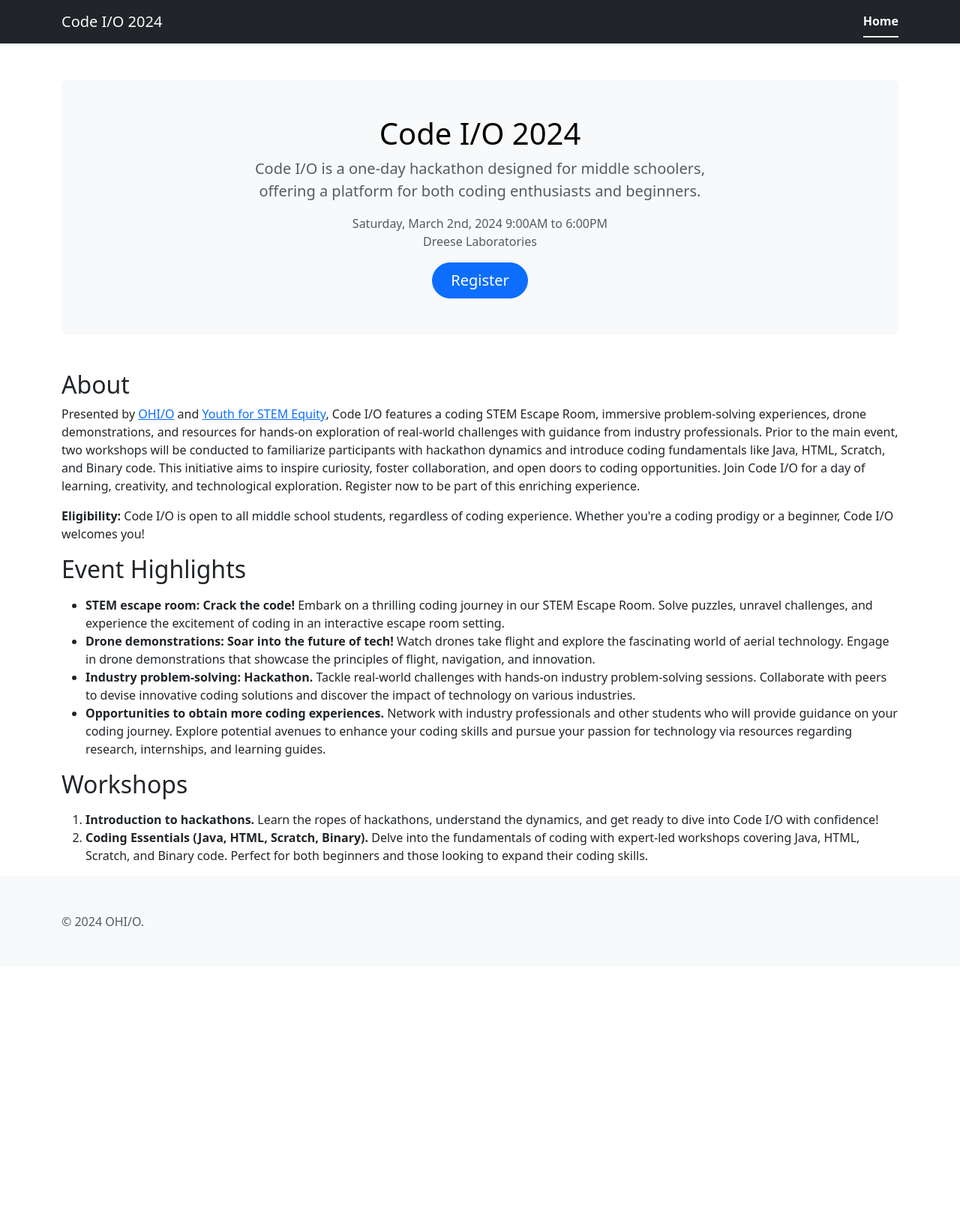
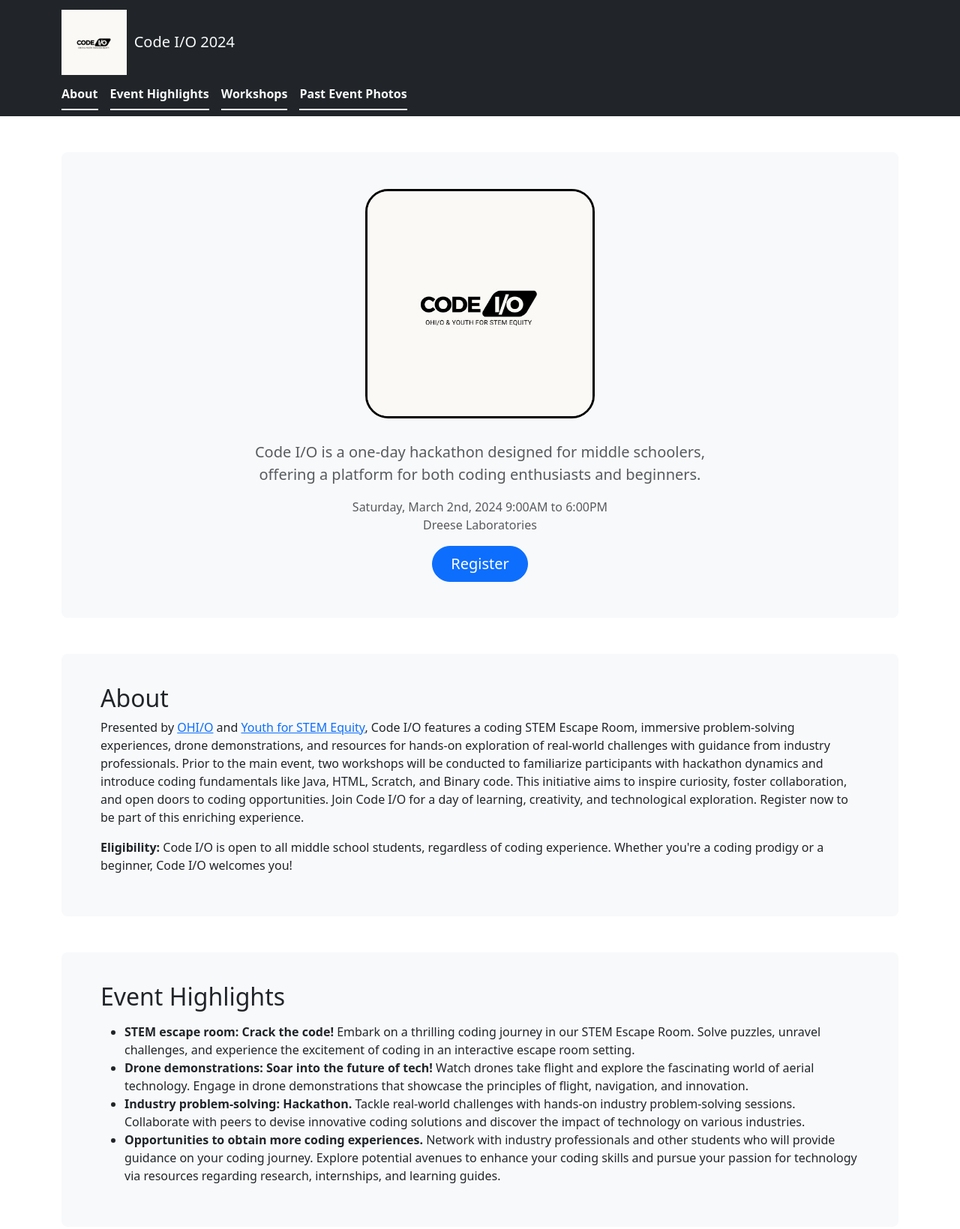
Before and after one commit to hackohio/codeio, a plain HTML site: page 2024/index.html in a window 1280 px wide. Shown: the top 1639 px of the page at 75% size. Before the commit the page ends 1289 px from the top, so only its background shows below. Drawn offline with nearby package versions, Linux system fonts and the light colour scheme.

Commit message:
Adding Photos, Logo, Navigation, and Styling
added past event photos (3 of them), added the new logo, added page navigation in the top right, and made minor styling updates

```diff
--- a/2024/index.html
+++ b/2024/index.html
@@ -10,20 +10,23 @@
 <body>
     <header class="navbar bg-dark text-light">
         <div class="container d-flex justify-content-center justify-content-sm-between flex-wrap">
-            <a class="navbar-brand text-light" href="#">
-                <!-- <img src="./assets/img/codeio-logo.png" height="24px" class="d-inline-block align-text-top"> -->
+            <a class="navbar-brand text-light" href="#" style="display: flex; align-items: center;">
+                <img src="./assets/img/codeio-logo.png" width="15%" class="d-inline-block align-text-top" style="padding-right: 10px; ">
                 Code I/O 2024
             </a>
             <ul class="nav nav-underline" role="tablist">
                 <li class="nav-item" role="presentation">
-                    <button class="nav-link active link-light" id="home-tab" data-bs-toggle="tab" data-bs-target="#home-tab-pane" type="button" role="tab" aria-controls="home-tab-pane" aria-selected="true">Home</button>
-                </li>
-                <!-- <li class="nav-item" role="presentation">
-                    <button class="nav-link link-light" id="about-tab" data-bs-toggle="tab" data-bs-target="#about-tab-pane" type="button" role="tab" aria-controls="about-tab-pane" aria-selected="false">About</button>
+                    <a href="#about" class="nav-link active link-light" type="button" role="tab">About</a>
                 </li>
                 <li class="nav-item" role="presentation">
-                    <button class="nav-link link-light" id="event-tab" data-bs-toggle="tab" data-bs-target="#event-tab-pane" type="button" role="tab" aria-controls="event-tab-pane" aria-selected="false">Event Details</button>
-                </li> -->
+                    <a href="#event_highlights" class="nav-link active link-light" type="button" role="tab">Event Highlights</a>
+                </li>
+                <li class="nav-item" role="presentation">
+                    <a href="#workshops" class="nav-link active link-light" type="button" role="tab">Workshops</a>
+                </li>
+                <li class="nav-item" role="presentation">
+                    <a href="#past_events" class="nav-link active link-light" type="button" role="tab">Past Event Photos</a>
+                </li>
             </ul>
         </div>
     </header>
@@ -31,8 +34,8 @@
         <div class="tab-pane show active" id="home-tab-pane" role="tabpanel" aria-labelledby="home-tab" tabindex="0">
             <div class="container my-5">
                 <div class="p-5 text-center bg-body-tertiary rounded-3">
-                    <h1 class="text-body-emphasis">Code I/O 2024</h1>
-                    <p class="col-lg-8 mx-auto fs-5 text-muted">
+                    <img src="./assets/img/codeio-logo.png" width="30%" class="d-inline-block align-text-top" style=" border-radius: 10%; border: 3px solid #000;">
+                    <p class="col-lg-8 mx-auto fs-5 text-muted" style="padding-top: 30px;">
                         Code I/O is a one-day hackathon designed for middle schoolers, offering a platform for both coding enthusiasts and beginners.
                     </p>
                     <p class="col-lg-8 mx-auto fs-6 text-muted">
@@ -45,6 +48,8 @@
                 </div>
             </div>
             <div class="container">
+                <div class="container my-5 bg-body-tertiary rounded-3">
+                    <section id="about" style="padding: 40px;">
                         <h2>About</h2>
                         <p>
                             Presented by <a href="https://hack.osu.edu">OHI/O</a> and <a href="https://www.yforse.org/">Youth for STEM Equity</a>, Code I/O features a coding STEM Escape Room, immersive problem-solving experiences, drone demonstrations, and resources for hands-on exploration of real-world challenges with guidance from industry professionals. Prior to the main event, two workshops will be conducted to familiarize participants with hackathon dynamics and introduce coding fundamentals like Java, HTML, Scratch, and Binary code. This initiative aims to inspire curiosity, foster collaboration, and open doors to coding opportunities. Join Code I/O for a day of learning, creativity, and technological exploration. Register now to be part of this enriching experience.
@@ -52,6 +57,11 @@
                         <p>
                             <strong>Eligibility:</strong> Code I/O is open to all middle school students, regardless of coding experience. Whether you're a coding prodigy or a beginner, Code I/O welcomes you!
                         </p>
+                    </section>
+                </div>
+
+                <div class="container my-5 bg-body-tertiary rounded-3">
+                    <section id="event_highlights" style="padding: 40px;">
                         <h2>Event Highlights</h2>
                         <p>
                             <ul>
@@ -69,6 +79,11 @@
                                 </li>
                             </ul>
                         </p>
+                    </section>
+                </div>
+
+                <div class="container my-5 bg-body-tertiary rounded-3">
+                    <section id="workshops" style="padding: 40px;">
                         <h2>Workshops</h2>
                         <p>
                             <ol>
@@ -80,14 +95,22 @@
                                 </li>
                             </ol>
                         </p>
+                    </section>
+                </div>
+
+                <div class="container my-5 bg-body-tertiary rounded-3">
+                    <section id="past_events" style="padding: 40px;">
+                        <h2>Past Event Photos</h2>
+                        <p style="text-align: center; padding: 10px;">
+                            <img src=".\assets\img\photo1_2023.jpg" alt= "2023 Event Photo" width="75%" style="padding: 20px;">
+                            <img src=".\assets\img\photo2_2023.jpg" alt= "2023 Event Photo" width="75%" style="padding: 20px;">
+                            <img src=".\assets\img\photo3_2023.png" alt= "2023 Event Photo" width="75%" style="padding: 20px;">
+                        </p>
+                    </section>
                 </div>
             </div>
-        <!-- <div class="tab-pane" id="about-tab-pane" role="tabpanel" aria-labelledby="about-tab" tabindex="0">
-            About Page
         </div>
-        <div class="tab-pane" id="event-tab-pane" role="tabpanel" aria-labelledby="event-tab" tabindex="0">
-            Event Page
-        </div> -->
+
     </main>
     <footer class="footer mt-auto bg-body-tertiary">
         <div class="container py-5">
```
Also changed, not shown: 3 other files. Lines whose indentation alone changed are shown as unchanged.
